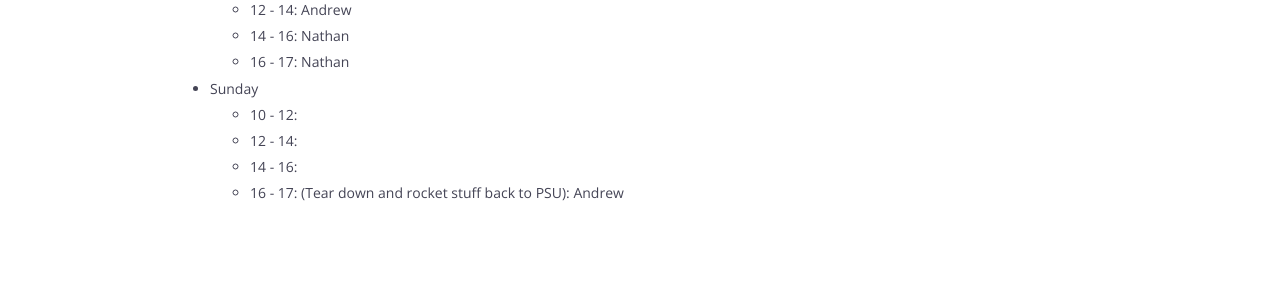
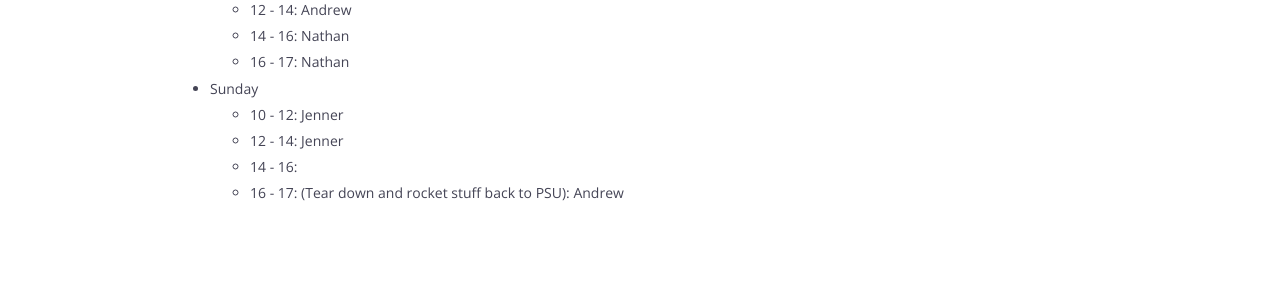
Before and after one commit to psas/blog, a Jekyll site: the page built from _posts/2014-09-13-psas-at-omsi.markdown, in a window 1280 px wide. Shown: the part 558-858 px from the top of the page. Built offline with Jekyll 4.4.1, drawn with Linux system fonts in a browser that asks for light colours.

Commit message:
Update 2014-09-13-psas-at-omsi.markdown

```diff
--- a/_posts/2014-09-13-psas-at-omsi.markdown
+++ b/_posts/2014-09-13-psas-at-omsi.markdown
@@ -17,7 +17,7 @@ Please sign yourself up for a two or more hour slot:
     - 14 - 16: Nathan
     - 16 - 17: Nathan
 - Sunday
-    - 10 - 12:
-    - 12 - 14:
+    - 10 - 12: Jenner
+    - 12 - 14: Jenner
     - 14 - 16:
     - 16 - 17: (Tear down and rocket stuff back to PSU): Andrew
```
